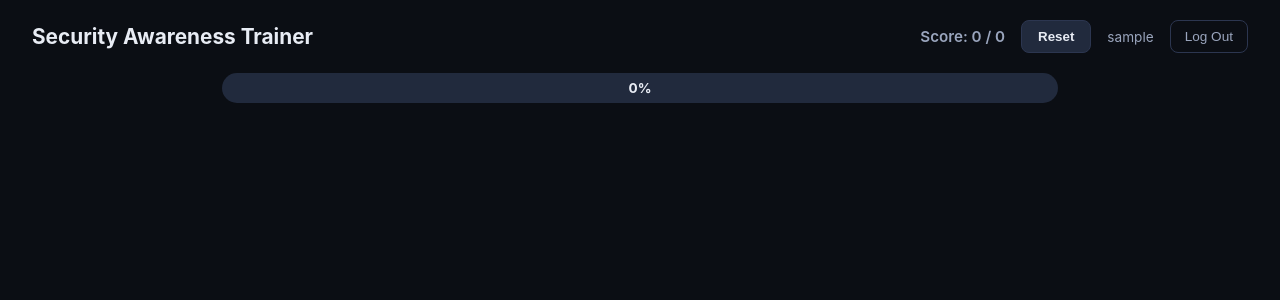
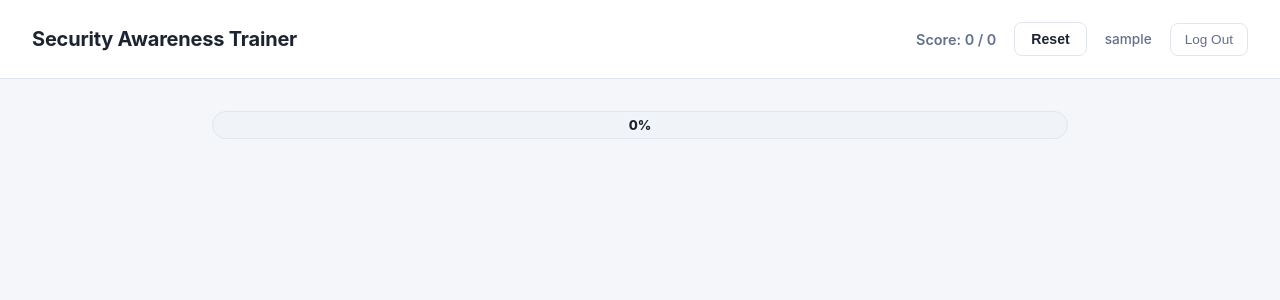
Before and after one commit to mina741803/seniorProj, a Flask app: page / in a window 1280 px wide. Shown: the top 300 px of the page. Run offline with Flask 3, Linux system fonts and the light colour scheme; the visitor is signed in with stand-in values (Sample User, id 1); data that the repository does not hold is empty.

Commit message:
Add Postgres-backed questions and light theme

```diff
--- a/static/css/style.css
+++ b/static/css/style.css
@@ -1,14 +1,19 @@
 :root {
-  --bg: #0b0e14;
-  --card-bg: #1a2130;
-  --card-bg-alt: #212a3d;
-  --border: #2c3650;
-  --text: #e8ecf4;
-  --text-muted: #9aa5bd;
-  --accent: #5b7cfa;
-  --correct: #3ecf8e;
-  --incorrect: #f56565;
+  --bg: #F4F6F9;
+  --card-bg: #FFFFFF;
+  --card-bg-alt: #F0F3F8;
+  --border: #E1E6EE;
+  --text: #1B2430;
+  --text-muted: #64708A;
+  --accent: #1D4E89;
+  --accent-hover: #163C6B;
+  --warm: #C98A2C;
+  --correct: #1F9D66;
+  --correct-bg: #E8F7EF;
+  --incorrect: #D64545;
+  --incorrect-bg: #FBEAEA;
   --radius: 14px;
+  --shadow: 0 1px 2px rgba(27, 36, 48, 0.04), 0 4px 16px rgba(27, 36, 48, 0.06);
 }
 
 * { box-sizing: border-box; }
@@ -18,63 +23,91 @@ body {
   font-family: -apple-system, BlinkMacSystemFont, "Segoe UI", Roboto, sans-serif;
   background: var(--bg);
   color: var(--text);
+  -webkit-font-smoothing: antialiased;
 }
 
 .navbar {
   display: flex;
   justify-content: space-between;
   align-items: center;
-  padding: 20px 32px;
+  padding: 22px 32px;
+  background: var(--card-bg);
+  border-bottom: 1px solid var(--border);
 }
 
 .navbar-wordmark {
-  font-size: 1.3rem;
+  font-size: 1.25rem;
   font-weight: 700;
+  letter-spacing: -0.01em;
+  color: var(--text);
 }
 
 .navbar-right {
   display: flex;
   align-items: center;
-  gap: 16px;
+  gap: 18px;
 }
 
 .overall-score {
   color: var(--text-muted);
   font-weight: 600;
-  font-size: 0.95rem;
+  font-size: 0.9rem;
 }
 
 .reset-button {
-  background: var(--card-bg-alt);
+  background: var(--card-bg);
   color: var(--text);
   border: 1px solid var(--border);
   border-radius: 8px;
   padding: 8px 16px;
   font-weight: 600;
+  font-size: 0.88rem;
   cursor: pointer;
+  transition: border-color 0.15s ease, color 0.15s ease;
 }
-.reset-button:hover { background: var(--border); }
+.reset-button:hover { border-color: var(--warm); color: var(--warm); }
+.reset-button:focus-visible { outline: 2px solid var(--accent); outline-offset: 2px; }
+
+.user-pill {
+  color: var(--text-muted);
+  font-size: 0.85rem;
+  font-weight: 500;
+}
+
+.logout-button {
+  background: none;
+  border: 1px solid var(--border);
+  color: var(--text-muted);
+  border-radius: 8px;
+  padding: 8px 14px;
+  font-size: 0.85rem;
+  cursor: pointer;
+  transition: border-color 0.15s ease, color 0.15s ease;
+}
+.logout-button:hover { color: var(--incorrect); border-color: var(--incorrect); }
+.logout-button:focus-visible { outline: 2px solid var(--accent); outline-offset: 2px; }
 
 .page-content {
-  max-width: 900px;
+  max-width: 920px;
   margin: 0 auto;
-  padding: 0 32px 60px;
+  padding: 32px 32px 60px;
 }
 
 .progress-track {
   position: relative;
-  height: 30px;
+  height: 28px;
   background: var(--card-bg-alt);
+  border: 1px solid var(--border);
   border-radius: 999px;
   overflow: hidden;
-  margin-bottom: 28px;
+  margin-bottom: 32px;
 }
 
 .progress-fill {
   position: absolute;
   top: 0; left: 0; bottom: 0;
   width: 0%;
-  background: linear-gradient(90deg, #f2994a, #f2c94c, #3ecf8e);
+  background: linear-gradient(90deg, var(--accent), var(--warm));
   transition: width 0.4s ease;
 }
 
@@ -83,16 +116,18 @@ body {
   z-index: 2;
   display: block;
   text-align: center;
-  line-height: 30px;
-  font-weight: 700;
-  font-size: 0.85rem;
+  line-height: 26px;
+  font-weight: 800;
+  font-size: 0.82rem;
+  color: #1B2430;
+  text-shadow: 0 0 6px rgba(255,255,255,0.9), 0 0 3px rgba(255,255,255,0.9);
 }
 
 /* Category grid */
 .category-grid {
   display: grid;
-  grid-template-columns: repeat(auto-fill, minmax(240px, 1fr));
-  gap: 16px;
+  grid-template-columns: repeat(auto-fill, minmax(250px, 1fr));
+  gap: 14px;
 }
 
 .category-card {
@@ -302,28 +366,10 @@ body {
 .login-input:focus {
   outline: none;
   border-color: var(--accent);
+  background: var(--card-bg);
 }
 
 .login-submit {
   margin-top: 22px;
   width: 100%;
 }
-
-.user-pill {
-  color: var(--text-muted);
-  font-size: 0.85rem;
-}
-
-.logout-button {
-  background: none;
-  border: 1px solid var(--border);
-  color: var(--text-muted);
-  border-radius: 8px;
-  padding: 8px 14px;
-  font-size: 0.85rem;
-  cursor: pointer;
-}
-.logout-button:hover {
-  color: var(--text);
-  border-color: var(--incorrect);
-}
--- a/static/js/game.js
+++ b/static/js/game.js
@@ -5,6 +5,19 @@ const progressLabel = document.getElementById('progress-label');
 const overallScoreEl = document.getElementById('overall-score');
 
 let currentQuestion = null; // {id, category, prompt, options}
+
+const CATEGORY_ICONS = {
+  phishing: '\u{1F3A3}',
+  vishing: '\u{1F4DE}',
+  smishing: '\u{1F4AC}',
+  pretexting: '\u{1F3AD}',
+  tailgating: '\u{1F6AA}',
+  bec: '\u{1F4BC}',
+  usb_media: '\u{1F4BE}',
+  ai_voice: '\u{1F916}',
+  physical_security: '\u{1F512}',
+  mfa_fatigue: '\u{1F514}',
+};
 
 async function apiFetch(url, options) {
   const res = await fetch(url, options);
@@ -37,6 +50,7 @@ function renderCategoryGrid(categories) {
     const card = document.createElement('div');
     card.className = 'category-card' + (cat.complete ? ' complete' : '');
     card.innerHTML = `
+      <span class="category-icon">${CATEGORY_ICONS[cat.id] || '\u{1F4CB}'}</span>
       <div class="category-name">${cat.name}</div>
       <div class="category-meta">${cat.answered} / ${cat.total_questions} answered</div>
       ${cat.answered > 0 ? `<span class="category-badge">${cat.correct} correct</span>` : ''}
```
Also changed, not shown: other parts of static/css/style.css (+55 -26 lines).
